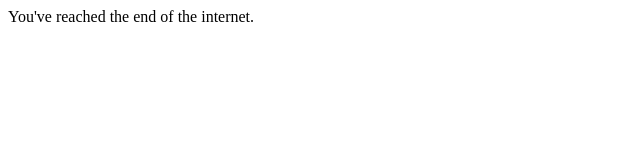
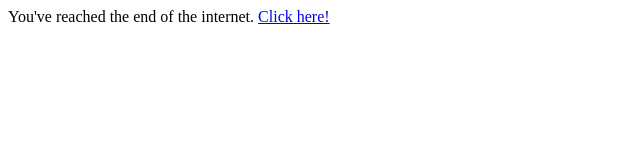
Before and after one commit to uberforxyz/uberforxyz.github.io, a plain HTML site: page index.html in a window 1280 px wide. Shown: the full height of the page, 0-640 px from the left. Drawn offline with Linux system fonts and the light colour scheme.

Commit message:
Update index.html

```diff
--- a/index.html
+++ b/index.html
@@ -1 +1,2 @@
 You've reached the end of the internet.
+<a href="https://docs.google.com/presentation/d/1iA6fydFOBfQwXqMpgEatdC90ipXmsnbHKTZsrn4gwN0/edit?usp=sharing">Click here!</a>
```
